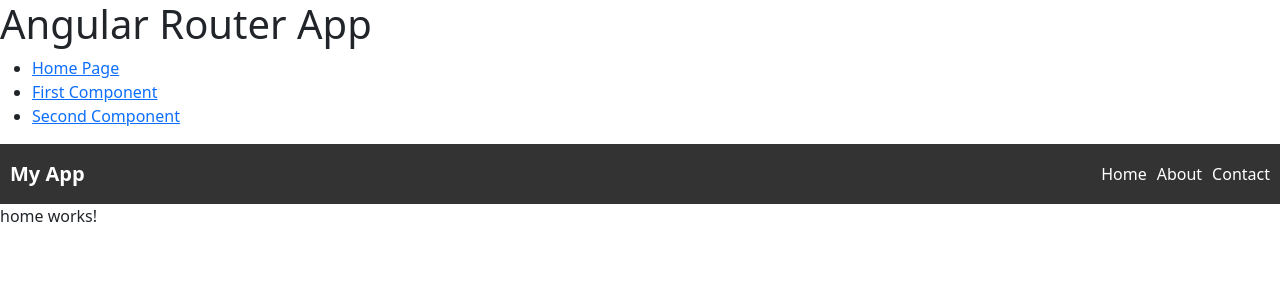
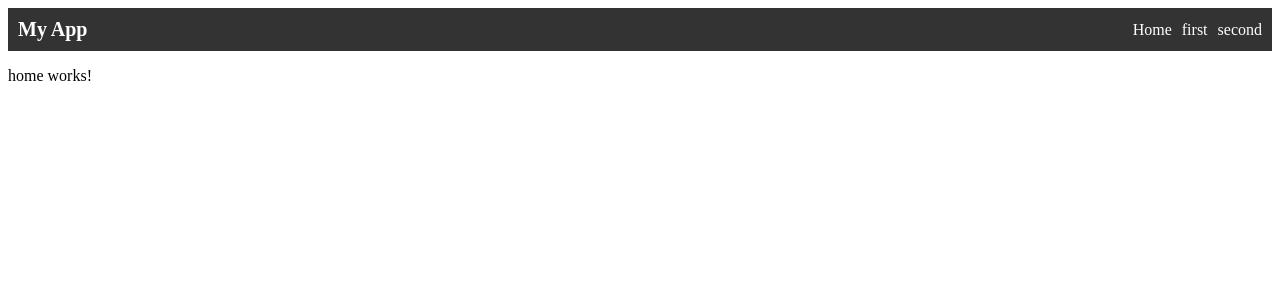
Before and after one commit to princepong/sabahYou, an Angular app: page / in a window 1280 px wide. Shown: the top 300 px of the page. Built offline with nearby package versions, Linux system fonts and the light colour scheme.

Commit message:
navbar updated

```diff
--- a/angular.json
+++ b/angular.json
@@ -27,7 +27,9 @@
             "styles": [
               "src/styles.css"
             ],
-            "scripts": []
+            "scripts": [
+              "node_modules/bootstrap/dist/js/bootstrap.bundle.min.js"
+            ]
           },
           "configurations": {
             "production": {
--- a/package.json
+++ b/package.json
@@ -18,6 +18,8 @@
     "@angular/platform-browser": "^17.3.0",
     "@angular/platform-browser-dynamic": "^17.3.0",
     "@angular/router": "^17.3.0",
+    "@ng-bootstrap/ng-bootstrap": "^16.0.0",
+    "bootstrap": "^5.3.3",
     "rxjs": "~7.8.0",
     "tslib": "^2.3.0",
     "zone.js": "~0.14.3"
--- a/src/app/app.component.css
+++ b/src/app/app.component.css
@@ -1,8 +1,4 @@
-p {
-    font-family: Lato;
-  }
-
-  .navbar {
+.navbar {
     display: flex;
     justify-content: space-between;
     align-items: center;
@@ -61,7 +57,7 @@ p {
       flex-direction: column;
       background-color: #333;
       position: absolute;
-      top: 100%;
+      top: 0%;
       left: 0;
       right: 0;
       padding: 10px;
--- a/src/app/app.component.html
+++ b/src/app/app.component.html
@@ -1,13 +1,3 @@
-<link href="https://cdn.jsdelivr.net/npm/bootstrap@5.1.3/dist/css/bootstrap.min.css" rel="stylesheet" integrity="sha384-1BmE4kWBq78iYhFldvKuhfTAU6auU8tT94WrHftjDbrCEXSU1oBoqyl2QvZ6jIW3" crossorigin="anonymous">
-<h1>Angular Router App</h1>
-<nav>
-  <ul>
-    <li><a routerLink="/" routerLinkActive="active" ariaCurrentWhenActive="page">Home Page</a></li>
-    <li><a routerLink="/first-component" routerLinkActive="active" ariaCurrentWhenActive="page">First Component</a></li>
-    <li><a routerLink="/second-component" routerLinkActive="active" ariaCurrentWhenActive="page">Second Component</a></li>
-  </ul>
-</nav>
-
 <nav class="navbar">
   <div class="navbar-brand">
     <a routerLink="/">My App</a>
@@ -18,9 +8,16 @@
     <span class="icon-bar"></span>
   </div>
   <ul class="navbar-menu" [ngClass]="{'open': isMenuOpen}">
+    <li>
+      <div class="navbar-toggle" [ngClass]="{'open': isMenuOpen}" (click)="toggleMenu()">
+        <span class="icon-bar"></span>
+        <span class="icon-bar"></span>
+        <span class="icon-bar"></span>
+      </div>
+    </li>
     <li><a routerLink="/">Home</a></li>
-    <li><a routerLink="/about">About</a></li>
-    <li><a routerLink="/contact">Contact</a></li>
+    <li><a routerLink="/first-component">first</a></li>
+    <li><a routerLink="/second-component">second</a></li>
   </ul>
 </nav>
 <!-- The routed views render in the <router-outlet>-->
--- a/src/app/second/second.component.css
+++ b/src/app/second/second.component.css
@@ -0,0 +1,69 @@
+.navbar {
+    display: flex;
+    justify-content: space-between;
+    align-items: center;
+    background-color: #333;
+    padding: 10px;
+    color: white;
+  }
+
+  .navbar-brand a {
+    color: white;
+    text-decoration: none;
+    font-size: 20px;
+    font-weight: bold;
+  }
+
+  .navbar-toggle {
+    display: none;
+    cursor: pointer;
+  }
+
+  .icon-bar {
+    display: block;
+    width: 22px;
+    height: 2px;
+    background-color: white;
+    margin: 4px 0;
+  }
+
+  .navbar-menu {
+    display: flex;
+    list-style: none;
+    margin: 0;
+    padding: 0;
+  }
+
+  .navbar-menu li {
+    margin-left: 10px;
+  }
+
+  .navbar-menu li a {
+    color: white;
+    text-decoration: none;
+  }
+
+  @media (max-width: 768px) {
+    .navbar-menu {
+      display: none;
+    }
+
+    .navbar-toggle {
+      display: block;
+    }
+
+    .navbar-menu.open {
+      display: flex;
+      flex-direction: column;
+      background-color: #333;
+      position: absolute;
+      top: 100%;
+      left: 0;
+      right: 0;
+      padding: 10px;
+    }
+
+    .navbar-menu.open li {
+      margin: 10px 0;
+    }
+  }
--- a/src/app/second/second.component.ts
+++ b/src/app/second/second.component.ts
@@ -1,12 +1,17 @@
 import { Component } from '@angular/core';
+import { CommonModule } from '@angular/common';
 
 @Component({
   selector: 'app-second',
   standalone: true,
-  imports: [],
+  imports: [CommonModule],
   templateUrl: './second.component.html',
   styleUrl: './second.component.css'
 })
 export class SecondComponent {
+  isMenuOpen = false;
 
+  toggleMenu() {
+    this.isMenuOpen = !this.isMenuOpen;
+  }
 }
--- a/src/main.ts
+++ b/src/main.ts
@@ -1,6 +1,7 @@
 import { bootstrapApplication } from '@angular/platform-browser';
 import { appConfig } from './app/app.config';
 import { AppComponent } from './app/app.component';
+import { platformBrowserDynamic } from '@angular/platform-browser-dynamic';
 
 bootstrapApplication(AppComponent, appConfig)
   .catch((err) => console.error(err));
```
Also changed, not shown: src/app/second/second.component.html (+15 -0 lines), 1 other file (tests, documents, lock files or other folders).
